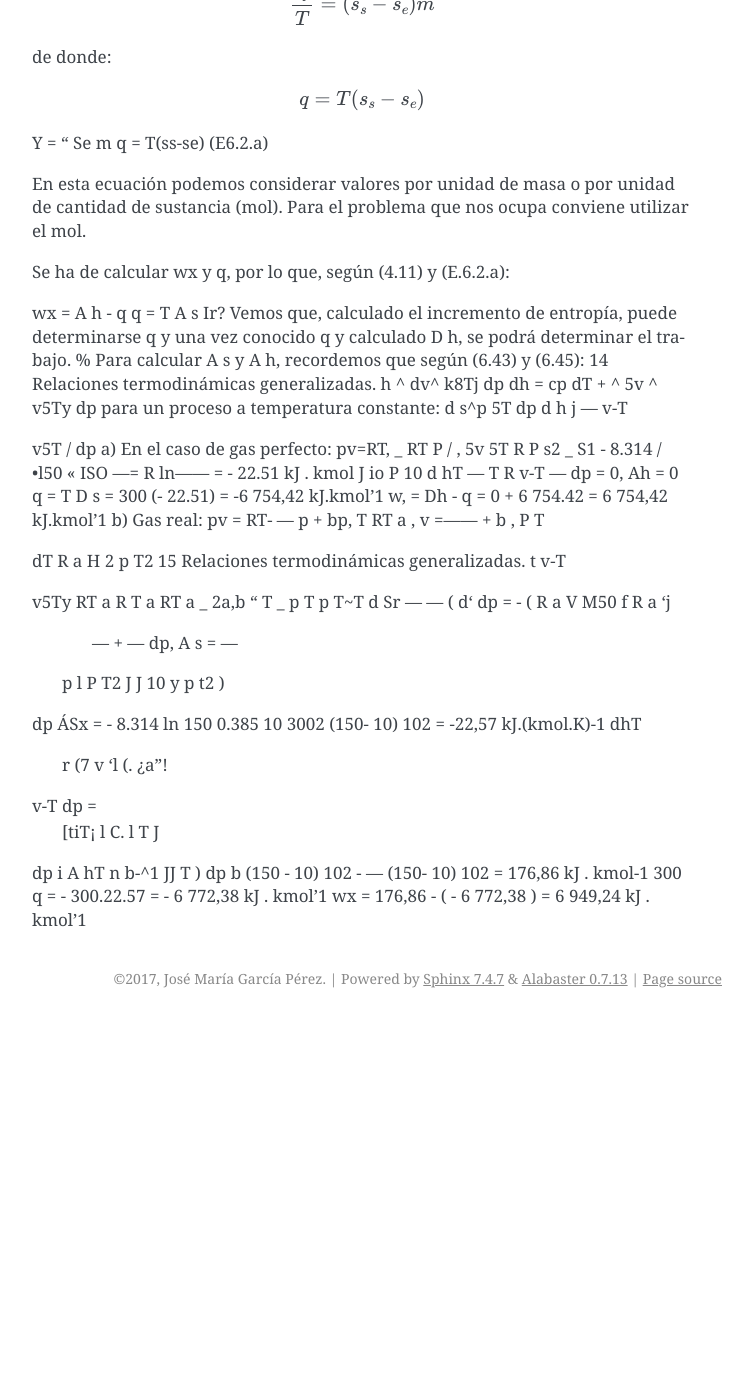
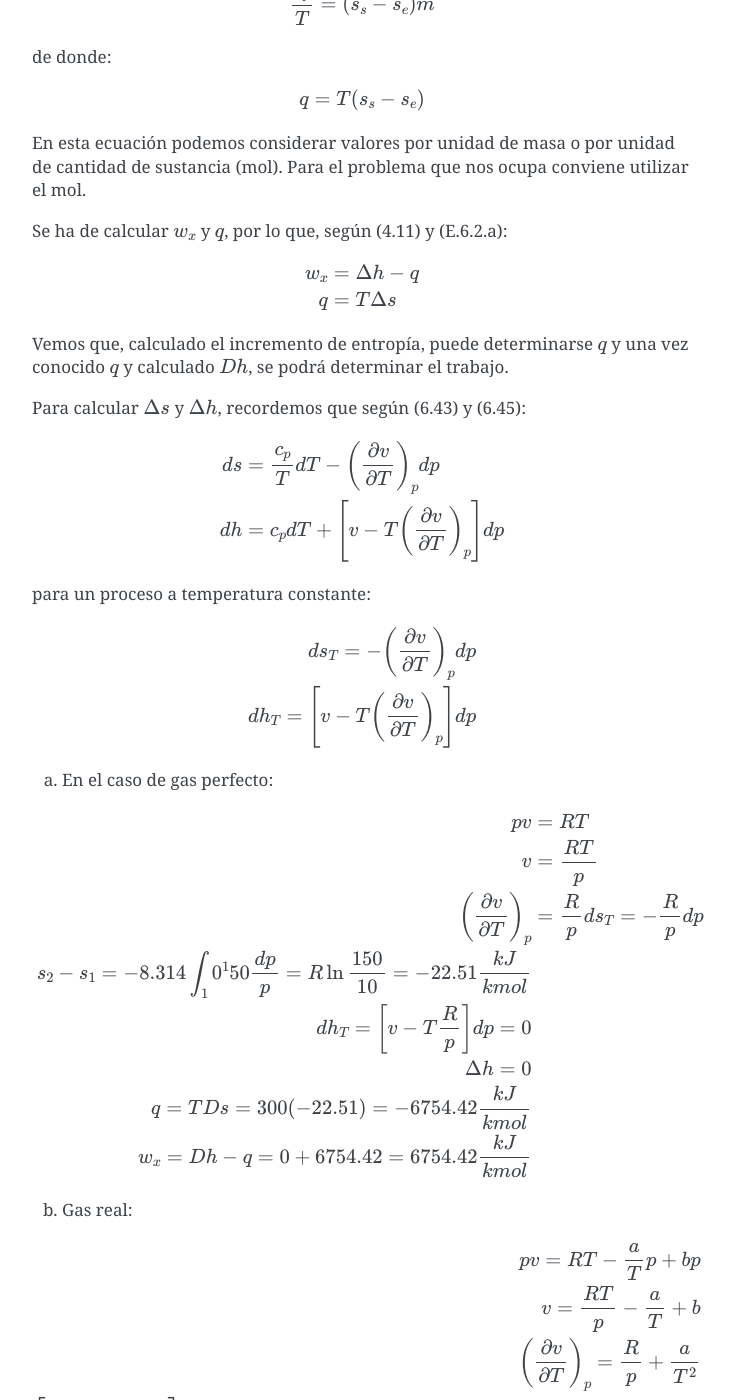
Before and after one commit to mantielero/termodinamica, a Sphinx documentation site: the page built from source/rpg_E6.2.rst, in a window 1280 px wide and 1400 px high, scrolled down 1353 px. Shown: the whole window, without its empty margins (388-1141 px from the left). Built offline with Sphinx 7.4.7, drawn with Linux system fonts in a browser that asks for light colours; pages that are not in the unit, such as notebooks, are missing from menus; before the commit the page ends 2371 px from its top, so only the background shows below that; some of the changed text lies outside the part shown.

Commit message:
Update rpg_E6.2.rst

```diff
--- a/source/rpg_E6.2.rst
+++ b/source/rpg_E6.2.rst
@@ -60,95 +60,62 @@ de donde:
 
    q = T (s_s -s_e)
 
-Y =	“ Se
-m
-q = T(ss-se)	(E6.2.a)
 
 En esta ecuación podemos considerar valores por unidad de masa o por unidad de cantidad de sustancia (mol). Para el problema que nos ocupa conviene utilizar el mol.
 
-Se ha de calcular wx y q, por lo que, según (4.11) y (E.6.2.a):
+Se ha de calcular :math:`w_x` y :math:`q`, por lo que, según (4.11) y (E.6.2.a):
 
-wx = A h - q
-q = T A s
-Ir?	Vemos que, calculado el incremento de entropía, puede determinarse q y una vez conocido q y
-calculado D h, se podrá determinar el trabajo.
-%
-Para calcular A s y A h, recordemos que según (6.43) y (6.45):
-14
-Relaciones termodinámicas generalizadas.
-h
-^ dv^
-k8Tj
-dp
-dh = cp
-dT +
-^ 5v ^
-v5Ty
-dp
+.. math::
+
+   w_x &= \Delta h - q \\
+   q &= T \Delta s
+
+Vemos que, calculado el incremento de entropía, puede determinarse :math:`q` y una vez conocido :math:`q` y calculado :math:`Dh`, se podrá determinar el trabajo.
+
+Para calcular :math:`\Delta s` y :math:`\Delta h`, recordemos que según (6.43) y (6.45):
+
+.. math::
+
+   ds &= \frac{c_p}{T} dT - \left( \frac{\partial v}{\partial T}\right)_p dp \\
+   dh &= c_p dT + \left[ v-T\left( \frac{\partial v}{\partial T} \right)_p\right] dp
+
+
 para un proceso a temperatura constante:
-d s^p
-5T
-dp
-d h j —
-v-T
 
-v5T /
-dp
+.. math::
+
+   ds_T = - \left( \frac{\partial v}{\partial T} \right)_p dp \\
+   dh_T = \left[ v - T \left( \frac{\partial v}{\partial T} \right)_p\right] dp
+
+
 a) En el caso de gas perfecto:
-pv=RT,
-_ RT P
-/ , \ 5v
-5T
-R
-P
-s2 _ S1 -
-8.314
-/•l50 «	ISO
-—= R ln—— = - 22.51 kJ . kmol
-J io P 10
-d hT —
-T R
-v-T —
-dp = 0,
-Ah = 0
-q = T D s = 300 (- 22.51) = -6 754,42 kJ.kmol'1 w, = Dh - q = 0 + 6 754.42 = 6 754,42 kJ.kmol'1
+
+.. math::
+
+   pv &= RT \\
+   v &= \frac{RT}{p} \\
+   \left( \frac{\partial v}{\partial T} \right)_p &= \frac{R}{p}
+   ds_T = - \frac{R}{p}dp \\
+   s_2-s_1 = -8.314 \int_10^150 \frac{dp}{p} = R \ln \frac{150}{10} = -22.51 \frac{kJ}{kmol} \\
+   dh_T = \left[ v-T\frac{R}{p} \right] dp = 0 \\
+   \Delta h = 0 \\
+   q = TDs = 300(-22.51) = -6754.42 \frac{kJ}{kmol} \\
+   w_x = Dh -q = 0+6754.42 = 6754.42 \frac{kJ}{kmol}
+
+
 b) Gas real:
-pv =
-RT- — p + bp, T
-RT	a	,
-v =------ + b ,
-P	T
 
-dT
-R a
-H 2 p T2
-15
-Relaciones termodinámicas generalizadas.
-t
-v-T
+.. math::
 
-v5Ty
-RT a R T a	RT a _ 2a,b
-“	T _ p T	p T~T
-d Sr — —
-( d\ '	dp = -	( R a V	M50	f R a 'j
-		— + — dp, A s =	—
-	p	l P T2 J J	10	y p t2 )
-dp
-ÁSx = - 8.314 ln
-150	0.385
-10	3002
-(150- 10) 102 = -22,57 kJ.(kmol.K)-1
-dhT
-	r (7 v 'l			(. ¿a"!
-v-T			dp =
-	[tiT¡	l C.		l T J
-dp
-i
-A hT
-n	b-^1
-JJ	T )
-dp
-b (150 - 10) 102 - — (150- 10) 102 = 176,86 kJ . kmol-1 300
-q = - 300.22.57 = - 6 772,38 kJ . kmol'1
-wx = 176,86 - ( - 6 772,38 ) = 6 949,24 kJ . kmol’1
+   pv = RT -\frac{a}{T} p +bp \\
+   v = \frac{RT}{p}-\frac{a}{T}+b \\
+   \left( \frac{\partial v}{\partial T} \right)_p = \frac{R}{p}+\frac{a}{T^2} \\
+   \left[ v-T \left( \frac{\partial v}{\partial T} \right)_p\right] = v- \frac{RT}{p}-\frac{a}{T} = \frac{RT}{p}-\frac{a}{T}+b-\frac{RT}{p}-\frac{a}{T} = - \frac{2a}{T}+b \\
+   ds_T = - \left( \frac{\partial v}{\partial T} \right)_p= -\left( \frac{R}{p} + \frac{a}{T^2} \right) dp \\
+   \Delta s = \int_10^150 - \left( \frac{R}{p} + \frac{a}{T^2} \right ) dp \\
+   \Delta s_T = -8.314 \ln \frac{150}{10} - \frac{0.385}{300^2}(150-10) 10^2 = -22.57 \frac{kJ}{kmol \cdot K } \\
+   dh_T = \left[ v- T \left( \frac{\partial v}{\partial T} \right)_p\right] dp = \left( b-\frac{2a}{T} \right) dp \\
+   \Delta h_T = \int_10^150 \left(b- \frac{2a}{T} \right) dp = \\
+   = b(150-10)10^2-\frac{2a}{300}(150-10)10^2= 176.86\frac{kJ}{kmol} \\
+   q = -300 \¢dot 22.57 = -6772.38\frac{kJ}{kmol} \\
+   w_x = 176.86 - (-6772.38) = 6949.24\frac{kJ}{kmol}
```
